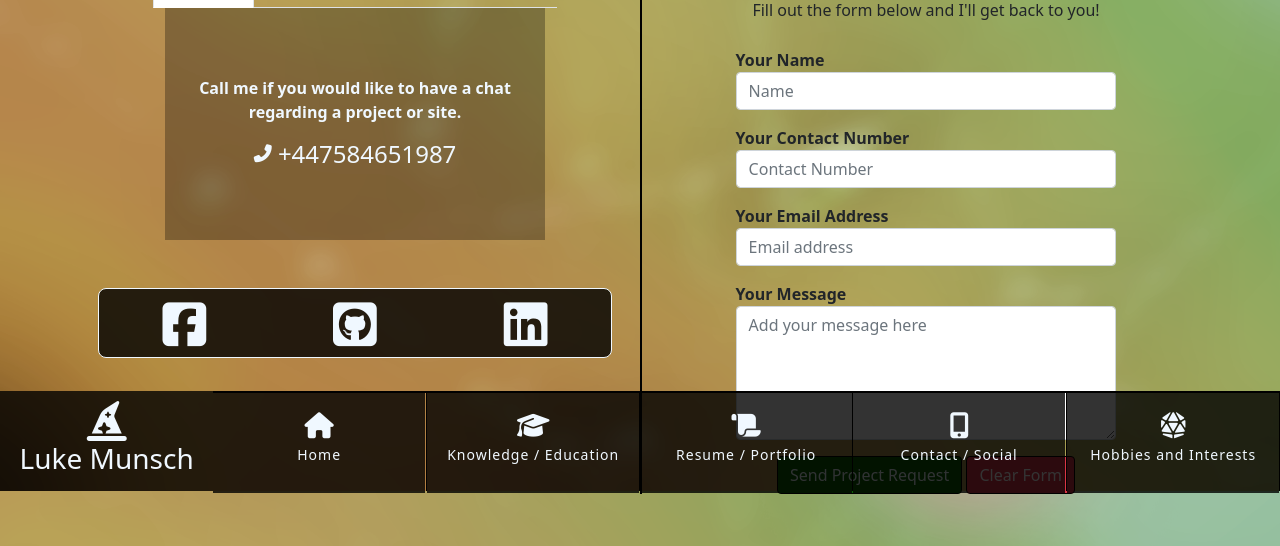
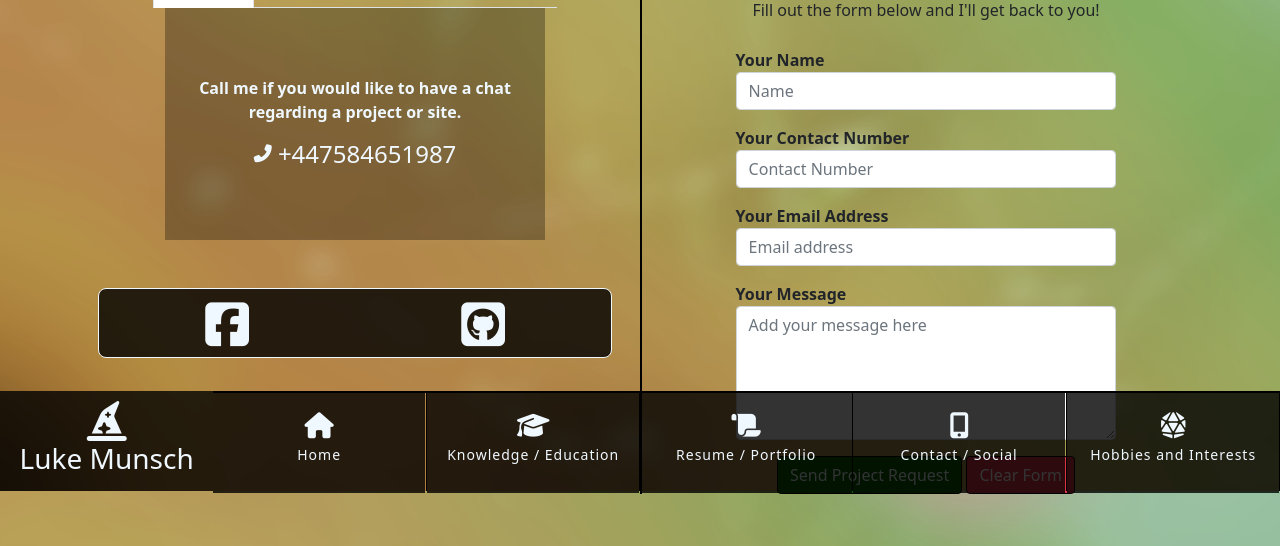
Before and after one commit to lukemunsch/professional-portfolio, a Django app: page /contact/ in a window 1280 px wide. Shown: the part 309-855 px from the top of the page. Run offline with Django 3.2, Linux system fonts and the light colour scheme; some libraries are stand-ins or nearby versions; some web fonts are replaced.

Commit message:
Change contents of social links on cantact page

```diff
--- a/contact/templates/contact/contact_me.html
+++ b/contact/templates/contact/contact_me.html
@@ -148,19 +148,14 @@
         </div>
       </div>
       <div class="row mb-5 source-container pb-2 mx-3">
-        <div class="col-4 text-center social-link">
+        <div class="col-6 text-center social-link">
           <a href="https://www.facebook.com/LunchyMunschy" target="_blank">
             <i class="fab fa-facebook-square"></i>
           </a>
         </div>
-        <div class="col-4 text-center social-link">
+        <div class="col-6 text-center social-link">
           <a href="https://github.com/lukemunsch" target="_blank">
             <i class="fab fa-github-square"></i>
-          </a>
-        </div>
-        <div class="col-4 text-center social-link">
-          <a href="https://www.linkedin.com/in/luke-munsch-b4696020/" target="_blank">
-            <i class="fab fa-linkedin"></i>
           </a>
         </div>
       </div>
```
Also changed, not shown: README.md.
